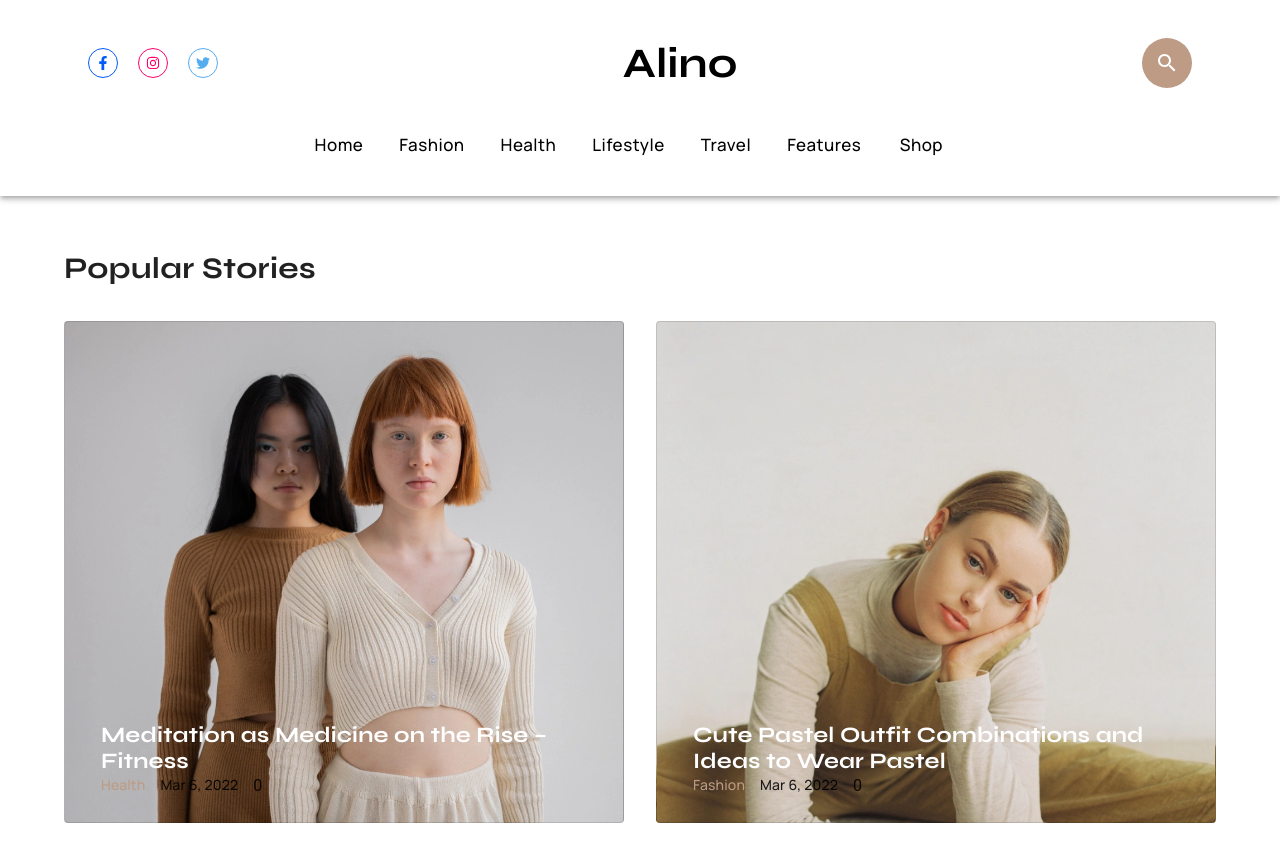
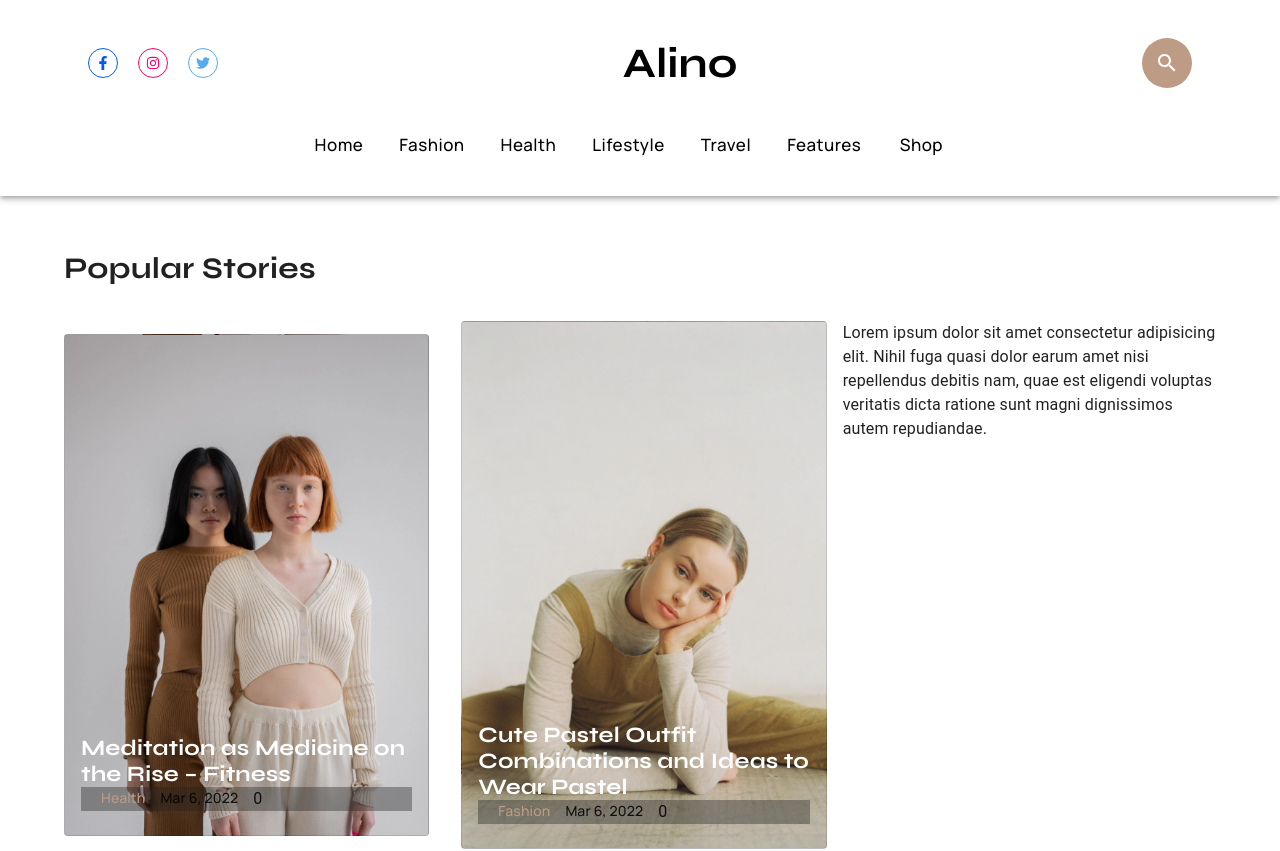
Before and after one commit to AnatoliiZh/react-project-control, a React (Create React App) app: page / in a window 1280 px wide. Shown: the top 851 px of the page. Built offline with nearby package versions, Linux system fonts and the light colour scheme.

Commit message:
add sidebar but with mistake

```diff
--- /dev/null
+++ b/src/Pages/Home/Home.scss
@@ -0,0 +1,12 @@
+.row{
+    display: flex;
+
+    .col-1{
+        width: 66%;
+
+    }
+    .col-2{
+        width: 33%;
+        padding: 20px;
+    }
+}
--- a/src/Pages/Home/Home.tsx
+++ b/src/Pages/Home/Home.tsx
@@ -1,5 +1,7 @@
 import { Typography } from '@mui/material'
 import ArticlesList from 'components/Articles/ArticlesList'
+import { Grid } from '@mui/material'
+import './Home'
 
 type Props = {}
 const Home = (props: Props) => {
@@ -16,7 +18,17 @@ const Home = (props: Props) => {
             >
                 Popular Stories{''}
             </Typography>
-            <ArticlesList />
+            <Grid container spacing={2}>
+                <Grid item xs={8}>
+                    <ArticlesList />
+                </Grid>
+                <Grid item xs={4}>
+                    Lorem ipsum dolor sit amet consectetur adipisicing elit.
+                    Nihil fuga quasi dolor earum amet nisi repellendus debitis
+                    nam, quae est eligendi voluptas veritatis dicta ratione sunt
+                    magni dignissimos autem repudiandae.
+                </Grid>
+            </Grid>
         </>
     )
 }
--- a/src/components/Articles/ArticlesListItem.scss
+++ b/src/components/Articles/ArticlesListItem.scss
@@ -8,7 +8,7 @@
         font-family: Syne;
         text-decoration: none;
         color: white;
-        padding: 0 20px;
+        // padding: 0 20px;
 
         // font-weight: bold;
         // margin-bottom: 15px;
@@ -21,6 +21,7 @@
     .cat-date-com{
         padding: 0 20px;
         display: flex;
+        background-color: rgba(34, 34, 34, 0.377);
     }
     .article-category,.article-date, .article-price {
         font-size: 14px;
--- a/src/components/Articles/ArticlesListItem.tsx
+++ b/src/components/Articles/ArticlesListItem.tsx
@@ -28,7 +28,7 @@ const ArticlesListItem = ({
             sx={{
                 backgroundImage: `url(${image})`,
                 backgroundSize: 'cover',
-                backgroundPositionY: '-120px',
+                backgroundPositionY: '0px',
             }}
         >
             <CardContent
```
